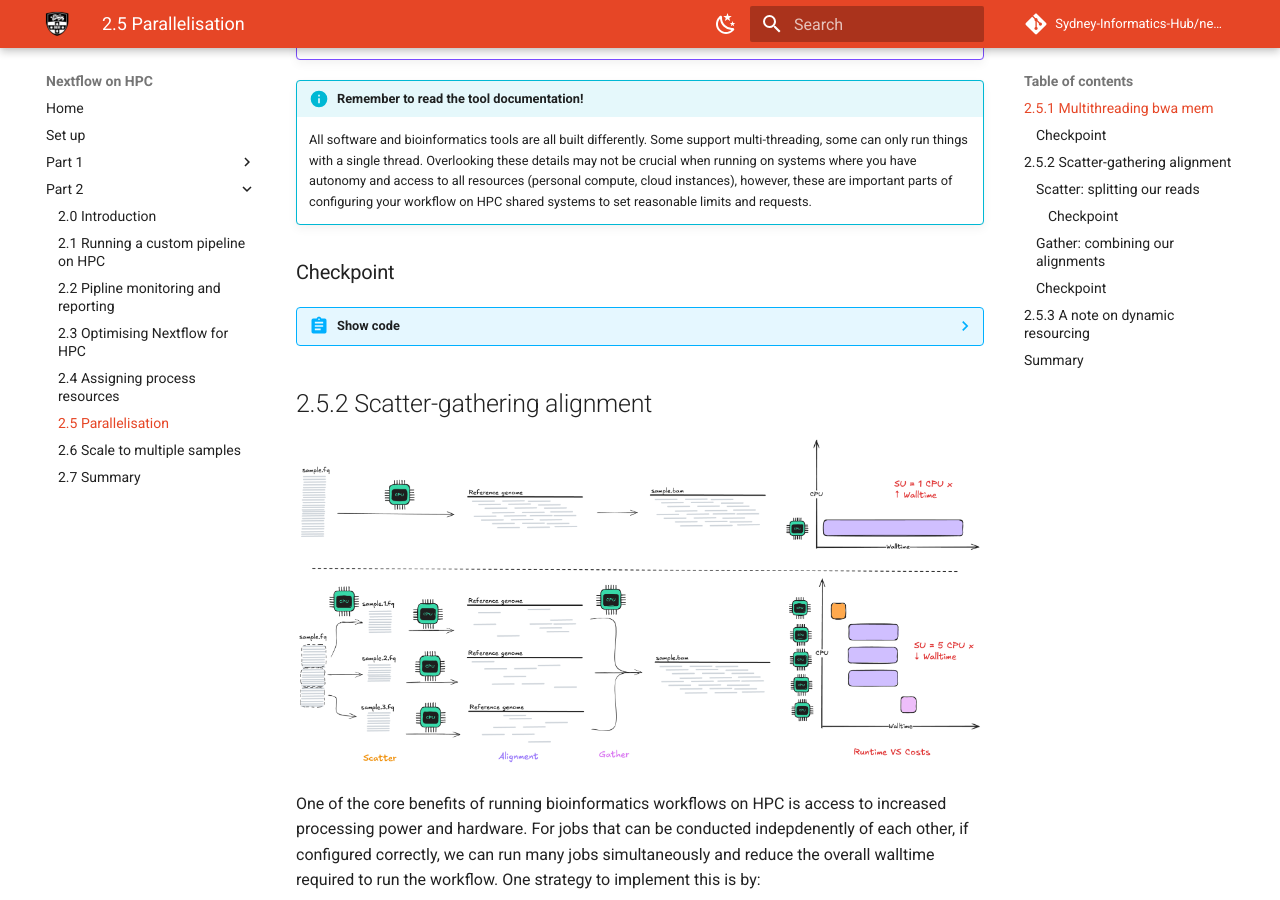
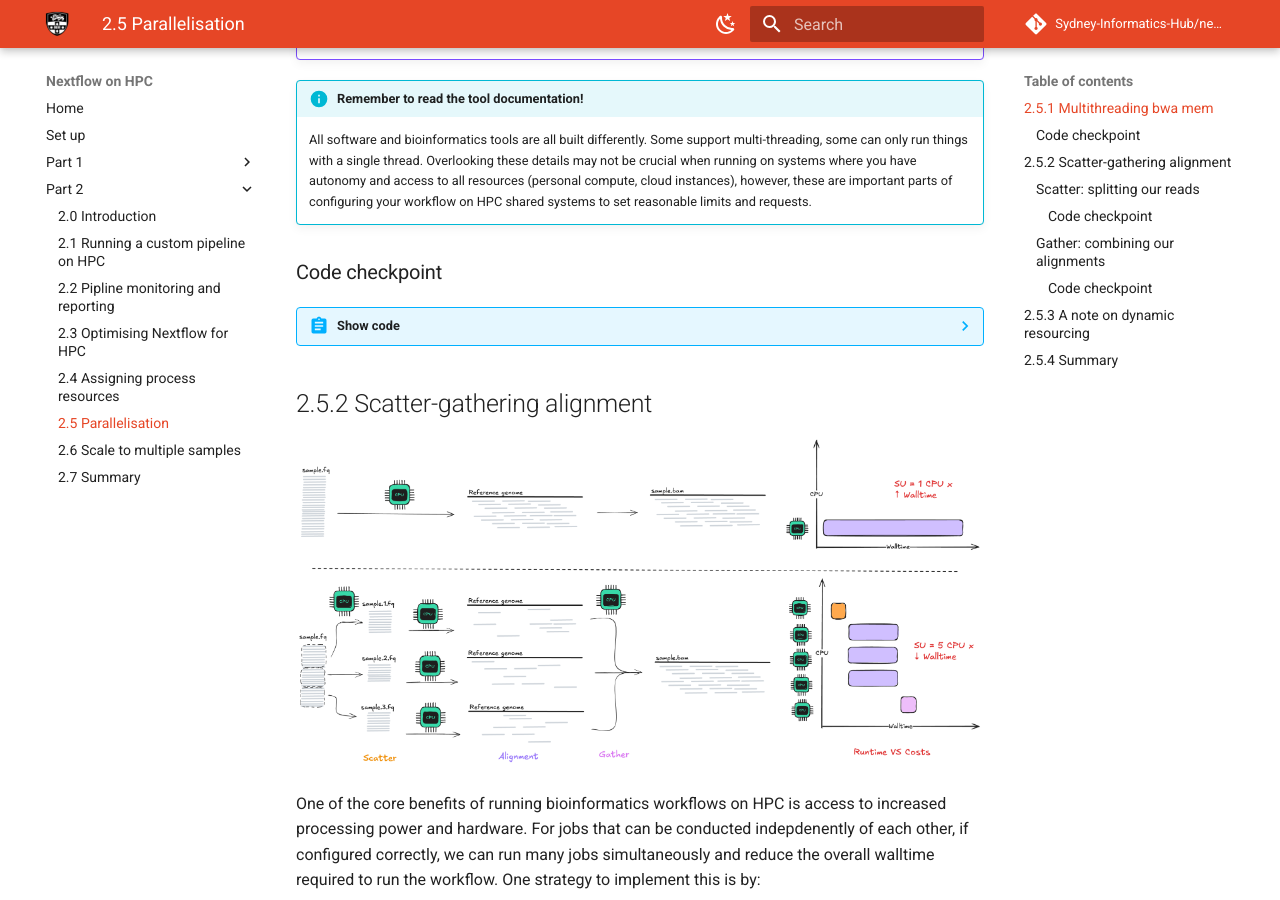
Before and after one commit to Sydney-Informatics-Hub/nextflow-hpc-workshop, an MkDocs documentation site: the page built from docs/part2/25_parallelisation.md, in a window 1280 px wide and 900 px high, scrolled down 3700 px. Built offline with MkDocs 1.6.1 and Material for MkDocs 9.7.7, drawn with Linux system fonts in a browser that asks for light colours; comment, search, counter and statistics services are not loaded; some of the changed text lies outside the part shown.

Commit message:
section header numbers

````diff
--- a/docs/part2/25_parallelisation.md
+++ b/docs/part2/25_parallelisation.md
@@ -197,7 +197,7 @@ As configuration generally does not trigger the re-run of processes, we need to
 
     All software and bioinformatics tools are all built differently. Some support multi-threading, some can only run things with a single thread. Overlooking these details may not be crucial when running on systems where you have autonomy and access to all resources (personal compute, cloud instances), however, these are important parts of configuring your workflow on HPC shared systems to set reasonable limits and requests.
 
-### Checkpoint
+### Code checkpoint
 
 ??? abstract "Show code"
 
@@ -365,7 +365,7 @@ Next, we need to update the inputs to `ALIGN`, so it takes the split `.fastq` fi
     ./run.sh
     ```
 
-    ??? abstract Show output
+    ??? abstract "Show output"
 
         ```console title="Output"
          N E X T F L O W   ~  version 24.10.0
@@ -544,7 +544,7 @@ We will resolve this by conducting updating our channels to include the chunk id
 
         The pipeline will fail, however `ALIGN` now includes the chunk id in the bam and bam index names.
 
-#### Checkpoint
+#### Code checkpoint
 
 ??? abstract "Show code"
 
@@ -737,7 +737,7 @@ This change optimises performance for large datasets by leveraging parallel proc
 
     We will revisit this in the next section.
 
-### Checkpoint
+#### Code checkpoint
 
 ??? abstract "Show code"
 
@@ -850,7 +850,7 @@ For more information, see Nextflow's training on:
 The same concepts of configuring resources will apply here, aim to fit the
 appropriate queues/partitions, but will require addtional benchmarking. This is worthwhile if developing and running high-throughput workflows.
 
-## Summary
+## 2.5.4 Summary
 
 Recall that we do not always want to parallelise everything. There are reasons
 to avoid this due to the data set or analysis requiring data be analysed as a
````
Also changed, not shown: docs/part2/24_resourcing.md (+6 -4 lines).
